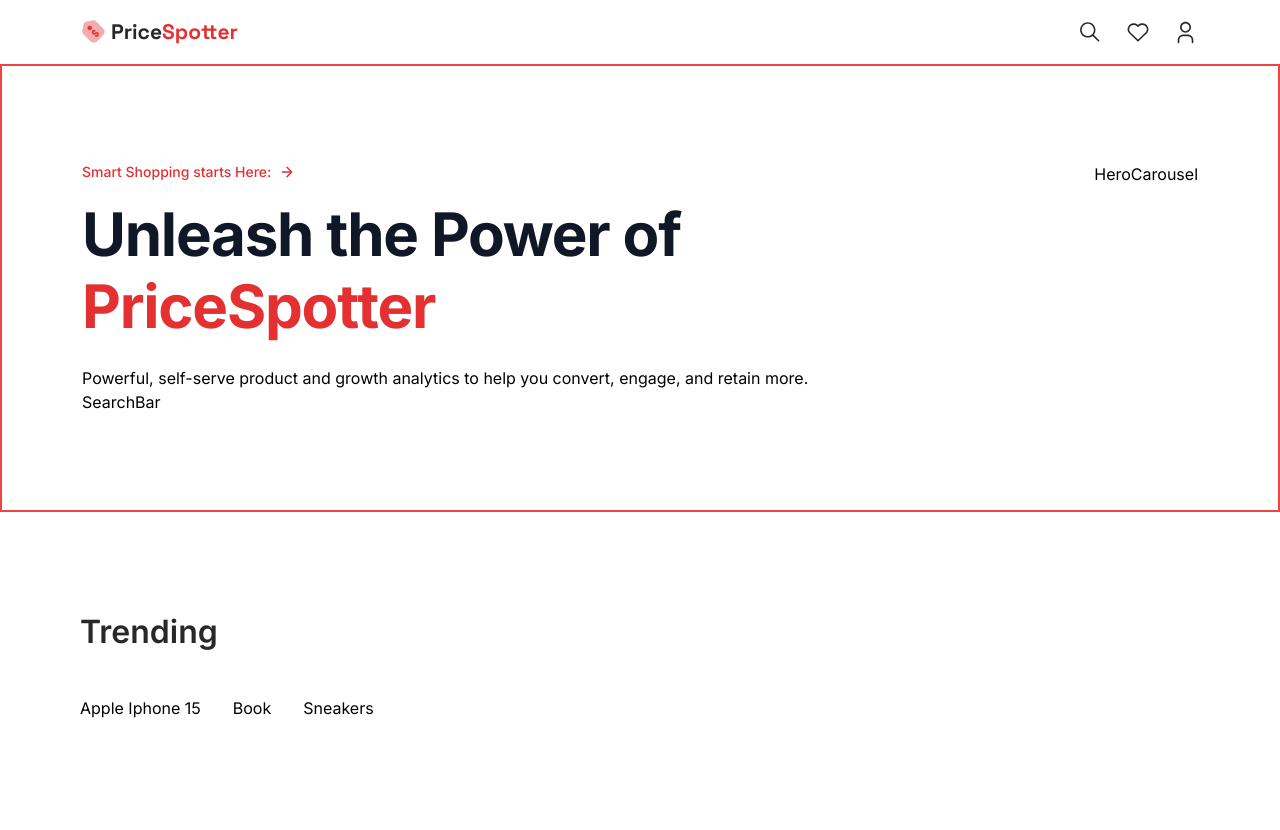
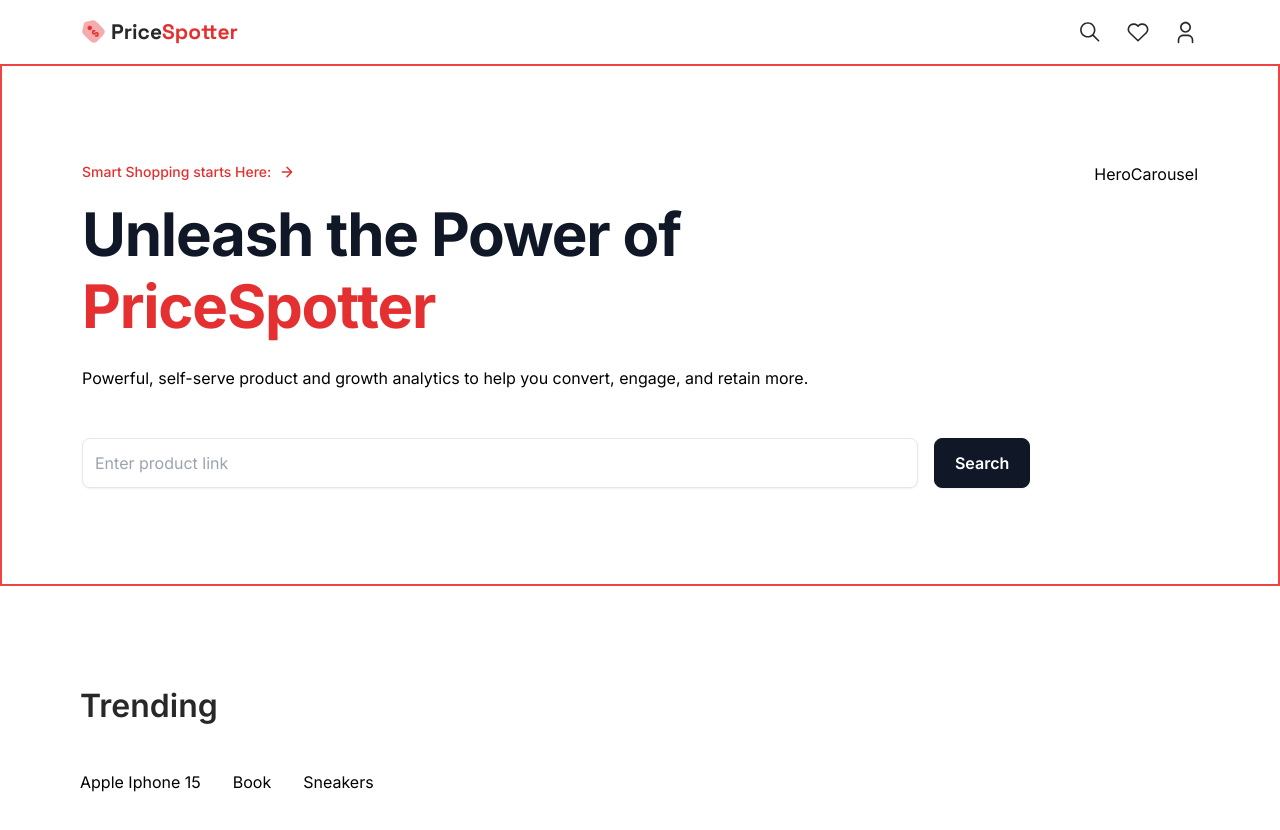
Before and after one commit to STAHollmichel/PriceSpotter, a Next.js app: page / in a window 1280 px wide. Shown: the top 830 px of the page. Built offline with nearby package versions, Linux system fonts and the light colour scheme.

Commit message:
TSX/LESS: Implementation of searchbar on Home page

```diff
--- a/app/page.tsx
+++ b/app/page.tsx
@@ -1,3 +1,4 @@
+import Searchbar from "@/components/Searchbar"
 import Image from "next/image"
 
 const Home = () => {
@@ -28,7 +29,7 @@
             and retain more.
             </p>
 
-            SearchBar
+            <Searchbar/>
           </div>
 
           HeroCarousel
--- /dev/null
+++ b/components/Searchbar.tsx
@@ -0,0 +1,23 @@
+"use client"
+
+const Searchbar = () => {
+    const handleSubmit = () => {}
+
+    return (
+        <form className="flex flex-wrap gap-4 mt-12"
+        onSubmit={handleSubmit}
+        >
+            <input
+                type="text"
+                placeholder="Enter product link"
+                className="searchbar-input"
+            />
+
+            <button type="submit" className="searchbar-btn">
+                Search
+            </button>
+        </form>
+  )
+}
+
+export default Searchbar
```
